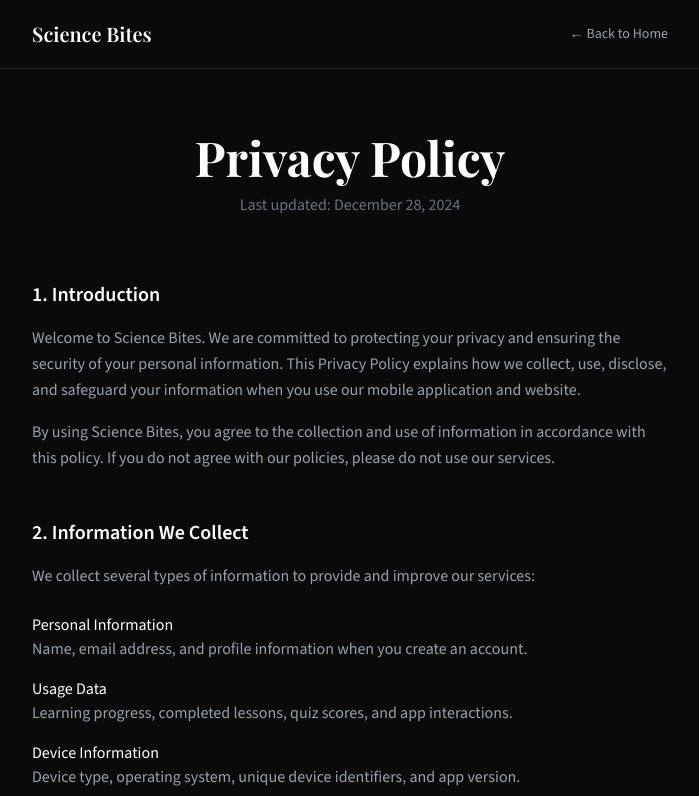
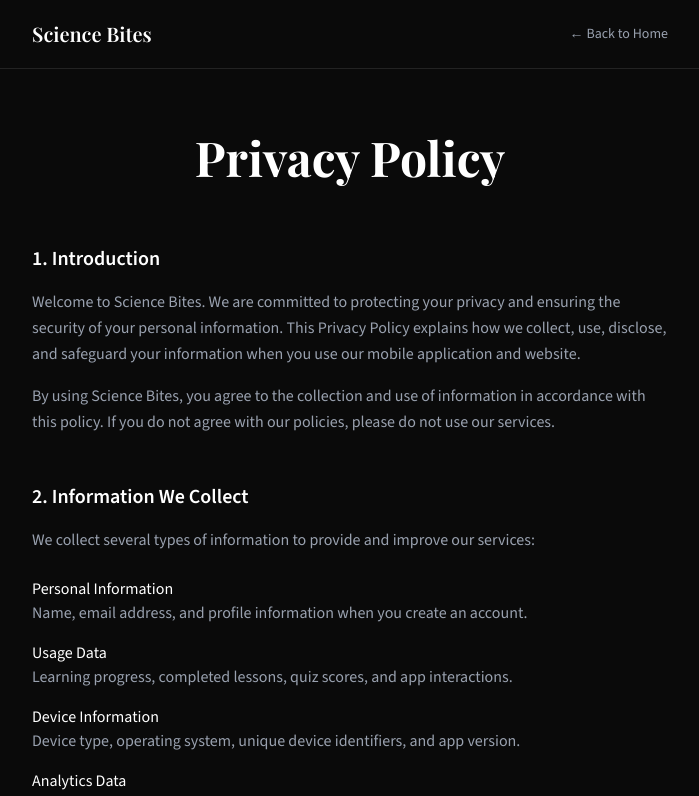
Before and after one commit to Burak-Arslan/Science-Bites-Landing-Page, a Next.js app: page /privacy-policy in a window 1280 px wide. Shown: the top 796 px of the page, without its empty margins (290-989 px from the left). Built offline with nearby package versions, Linux system fonts and the light colour scheme.

Commit message:
Remove last updated date from Privacy Policy and Terms pages

```diff
--- a/src/app/privacy-policy/page.tsx
+++ b/src/app/privacy-policy/page.tsx
@@ -36,12 +36,9 @@
 
           {/* Title - Centered */}
           <div style={{ textAlign: "center", marginBottom: "64px" }}>
-            <h1 className="font-[family-name:var(--font-playfair)] text-4xl md:text-5xl font-bold" style={{ marginBottom: "12px" }}>
+            <h1 className="font-[family-name:var(--font-playfair)] text-4xl md:text-5xl font-bold">
               Privacy Policy
             </h1>
-            <p className="text-gray-500">
-              Last updated: December 28, 2024
-            </p>
           </div>
 
           {/* Content */}
--- a/src/app/terms/page.tsx
+++ b/src/app/terms/page.tsx
@@ -36,12 +36,9 @@
 
           {/* Title - Centered */}
           <div style={{ textAlign: "center", marginBottom: "64px" }}>
-            <h1 className="font-[family-name:var(--font-playfair)] text-4xl md:text-5xl font-bold" style={{ marginBottom: "12px" }}>
+            <h1 className="font-[family-name:var(--font-playfair)] text-4xl md:text-5xl font-bold">
               Terms of Service
             </h1>
-            <p className="text-gray-500">
-              Last updated: December 28, 2024
-            </p>
           </div>
 
           {/* Content */}
```
